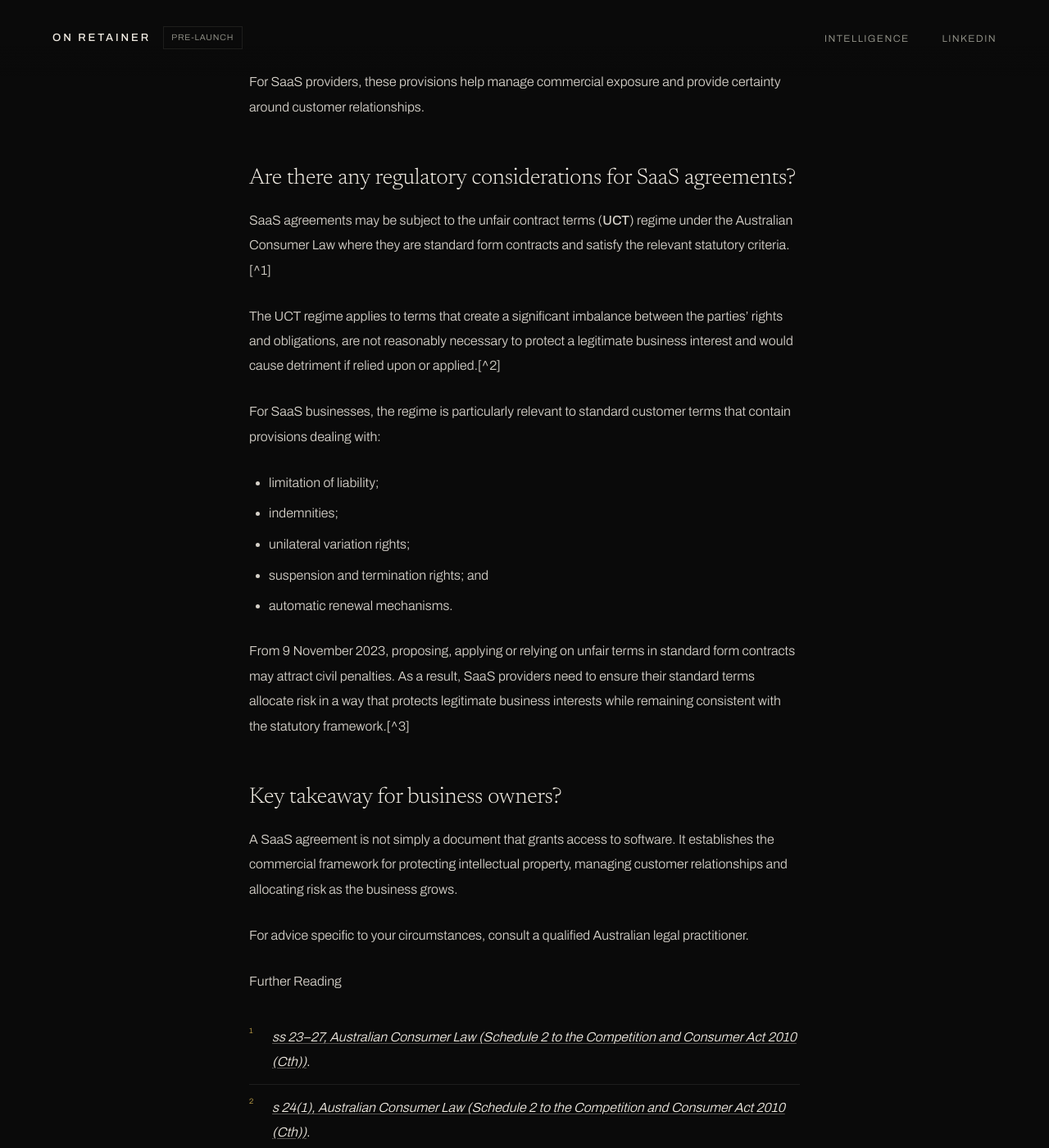
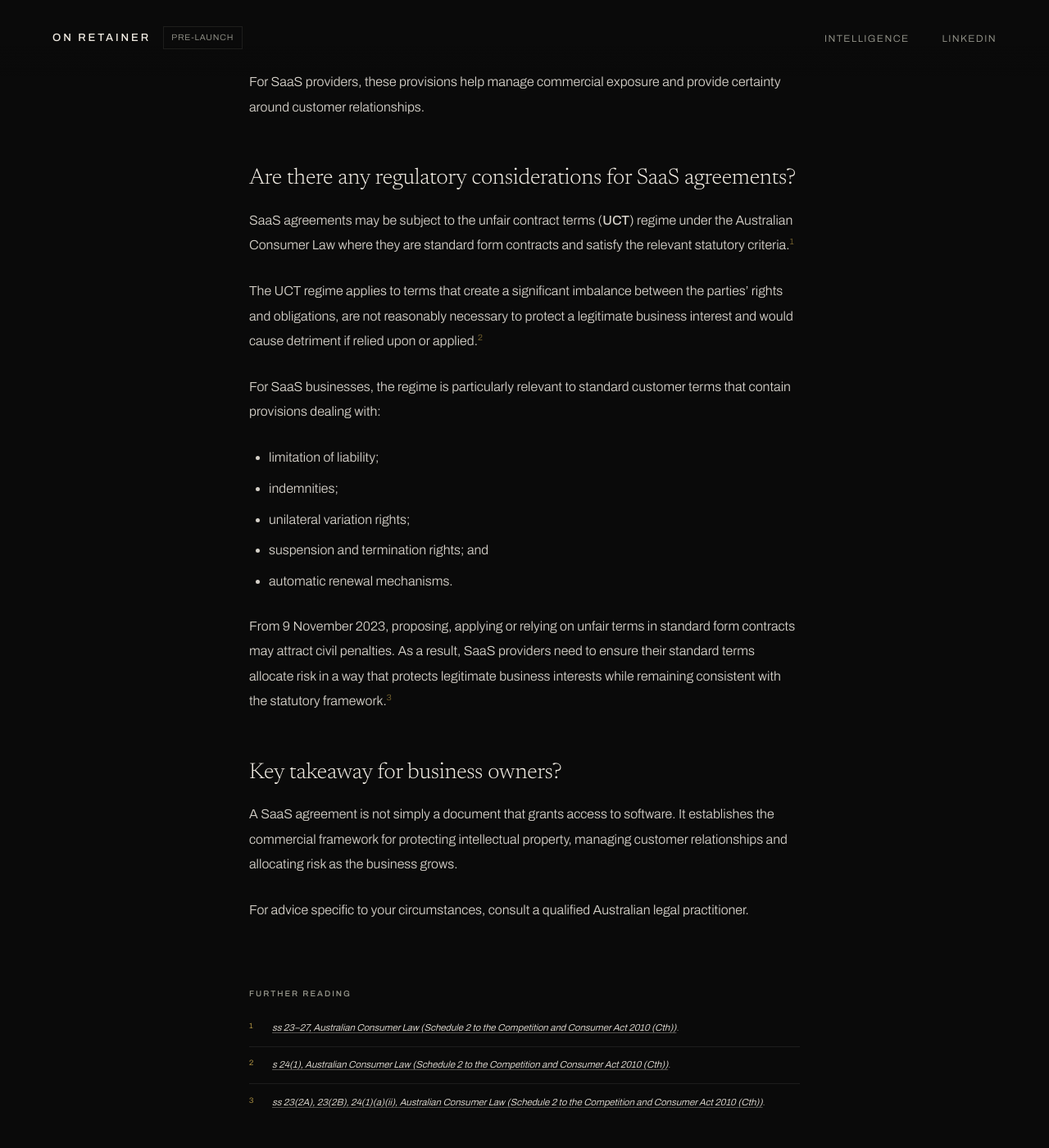
Before and after one commit to Syn-axe/solid-guacamole, a Jekyll site: the page built from _articles/what-is-a-saas-agreement.md, in a window 1280 px wide and 1400 px high, scrolled down 2943 px. Shown: the whole window at 82% size. Built offline with Jekyll 4.4.1, drawn with Linux system fonts in a browser that asks for light colours.

Commit message:
Update what-is-a-saas-agreement.md

```diff
--- a/_articles/what-is-a-saas-agreement.md
+++ b/_articles/what-is-a-saas-agreement.md
@@ -85,11 +85,10 @@ A SaaS agreement is not simply a document that grants access to software. It est
 
 For advice specific to your circumstances, consult a qualified Australian legal practitioner.
 
-<div class="further-reading">
-  <p class="further-reading-label">Further Reading</p>
-  <ol class="footnotes">
-    <li><span class="fn-num">1</span><span><a href="https://www5.austlii.edu.au/au/legis/cth/consol_act/caca2010265/sch2.html" target="_blank" rel="noopener">ss 23–27, <em>Australian Consumer Law</em> (Schedule 2 to the <em>Competition and Consumer Act 2010</em> (Cth))</a>.</span></li>
-    <li><span class="fn-num">2</span><span><a href="https://www5.austlii.edu.au/au/legis/cth/consol_act/caca2010265/sch2.html" target="_blank" rel="noopener">s 24(1), <em>Australian Consumer Law</em> (Schedule 2 to the <em>Competition and Consumer Act 2010</em> (Cth))</a>.</span></li>
-    <li><span class="fn-num">3</span><span><a href="https://www5.austlii.edu.au/au/legis/cth/consol_act/caca2010265/sch2.html" target="_blank" rel="noopener">ss 23(2A), 23(2B), 24(1)(a)(ii), <em>Australian Consumer Law</em> (Schedule 2 to the <em>Competition and Consumer Act 2010</em> (Cth))</a>.</span></li>
-  </ol>
-</div>
+### Further reading
+
+[^1]: [ss 23–27, *Australian Consumer Law* (Schedule 2 to the *Competition and Consumer Act 2010* (Cth))](https://www5.austlii.edu.au/au/legis/cth/consol_act/caca2010265/sch2.html).
+
+[^2]: [s 24(1), *Australian Consumer Law* (Schedule 2 to the *Competition and Consumer Act 2010* (Cth))](https://www5.austlii.edu.au/au/legis/cth/consol_act/caca2010265/sch2.html).
+
+[^3]: [ss 23(2A), 23(2B), 24(1)(a)(ii), *Australian Consumer Law* (Schedule 2 to the *Competition and Consumer Act 2010* (Cth))](https://www5.austlii.edu.au/au/legis/cth/consol_act/caca2010265/sch2.html).
```
